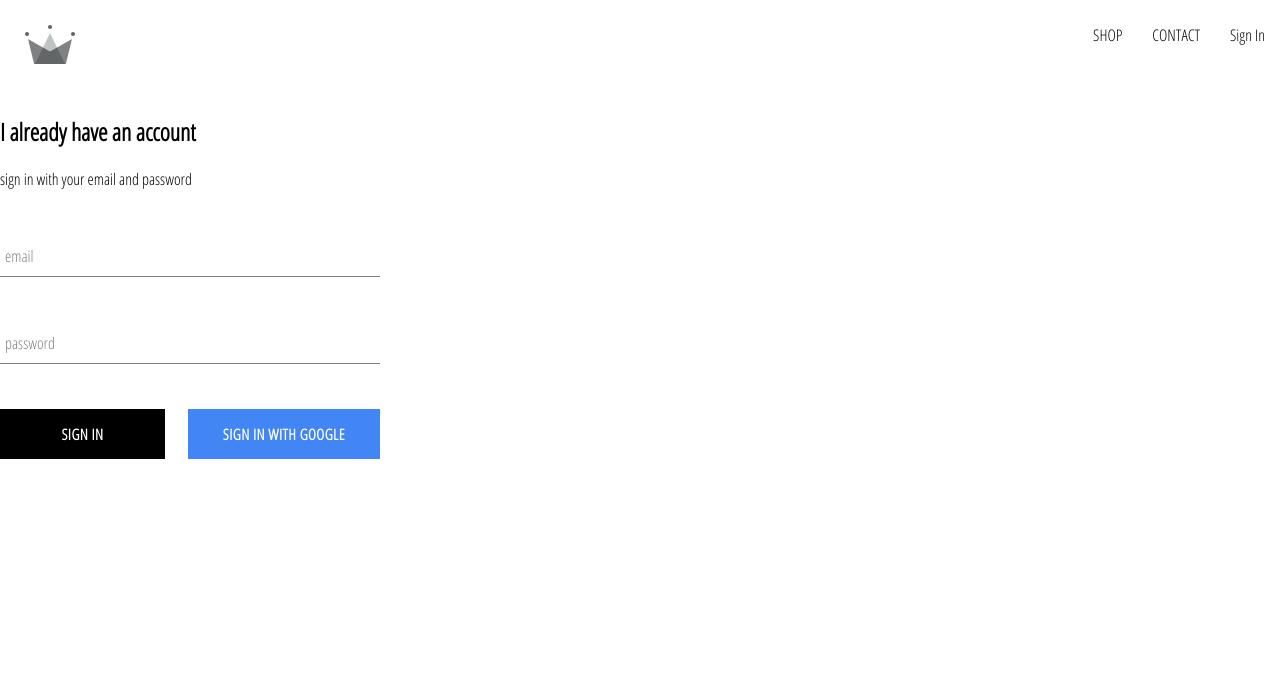
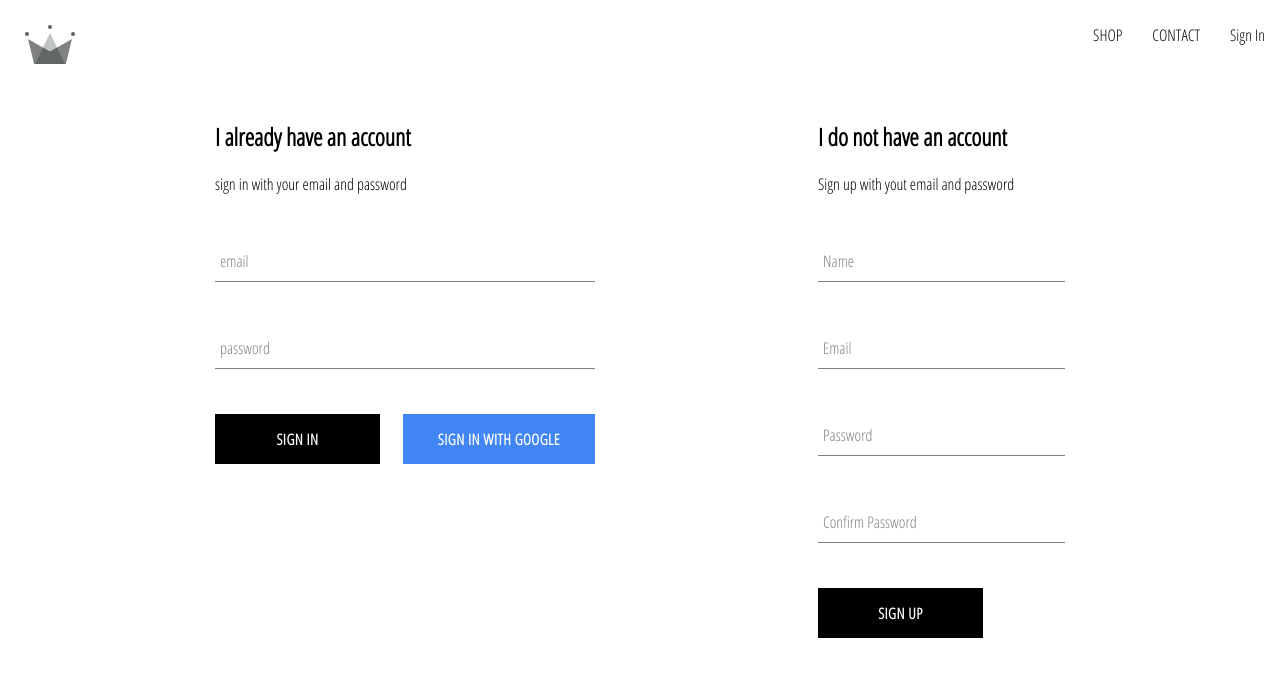
Before and after one commit to TheRealPappaG/clothing_proj, a React (Create React App) app: page /sign-in-sign-out in a window 1280 px wide. Shown: the top 676 px of the page. Built offline with nearby package versions, Linux system fonts and the light colour scheme; no server answers.

Commit message:
sign in and sign up component added with functionality

```diff
--- a/src/App.js
+++ b/src/App.js
@@ -5,7 +5,7 @@
 import ShopPage from './pages/shop/shop.component';
 import Header from './components/header/header.components';
 import SignInSignOut from './pages/sign-in-sign-out/sign-in-sign-out.component'
-import {auth} from './assets/firebase/firebase.utils';
+import {auth, createUserProfileDocument} from './assets/firebase/firebase.utils';
 
 import './App.css';
 
@@ -20,13 +20,25 @@
 
   unsubscribeFromAuth = null
 
-  componentDidMount(){
-    this.unsubscribeFromAuth = auth.onAuthStateChanged(user => {
-      this.setState({currentUser: user})
+  componentDidMount() {
+    this.unsubscribeFromAuth = auth.onAuthStateChanged(async userAuth => {
+      if(userAuth){
+        const userRef = await createUserProfileDocument(userAuth);
 
-      console.log(user);
-    })
+         userRef.onSnapshot(snapShot => {
+          this.setState({
+              currentUser: {
+                id: snapShot.id,
+                ...snapShot.data()
+              }
+            })
+        })
+      }
+
+      this.setState({currentUser: userAuth});
+    });
   }
+
 
   componentWillUnmount(){
     this.unsubscribeFromAuth();
--- a/src/assets/firebase/firebase.utils.js
+++ b/src/assets/firebase/firebase.utils.js
@@ -12,7 +12,35 @@
     measurementId: "G-3GNYXQE2D6"
 };
 
-firebase.initializeApp(config);
+if(!firebase.apps.length){
+    firebase.initializeApp(config);
+}
+
+export const createUserProfileDocument = async (userAuth, additionalData) => {
+    if (!userAuth) return;
+
+    const userRef = firestore.doc(`users/${userAuth.uid}`)
+
+    const snapShot = await userRef.get();
+
+    if(!snapShot.exists){
+      const {displayName, email} = userAuth
+      const createdOn = new Date();
+
+      try{
+        await userRef.set({
+          displayName,
+          email,
+          createdOn,
+          ...additionalData
+        })
+      }catch(error){
+        console.log('error creating user', error.message)
+      }
+    }
+    return userRef;
+  };
+
 
 export const auth = firebase.auth();
 export const firestore = firebase.firestore();
--- a/src/components/sign-in/sign-in.component.jsx
+++ b/src/components/sign-in/sign-in.component.jsx
@@ -2,7 +2,7 @@
 
 import FormInput from '../form-input/form-input.component';
 import CustomButton from '../custom-button/custom-button.component';
-import {signInWithGoogle} from '../../assets/firebase/firebase.utils';
+import {auth, signInWithGoogle} from '../../assets/firebase/firebase.utils';
 
 import './sign-in.styles.scss';
 
@@ -16,12 +16,20 @@
         }
     }
 
-    handleSubmit = event => {
+    handleSubmit = async event => {
         event.preventDefault();
-        this.setState({email: "", password: ""});
+
+        const {email, password} = this.state;
+
+        try{
+            await auth.signInWithEmailAndPassword(email, password);
+            this.setState({email: "", password: ""});
+        }catch(error){
+            alert(error)
+        }
     }
 
-    handleChange = event => {
+    handleChange = async event => {
         const {value, name} = event.target;
         this.setState({[name]: value})
     }
--- /dev/null
+++ b/src/components/sign-up/sign-up.component.jsx
@@ -0,0 +1,100 @@
+import React from 'react';
+
+import FormInput from '../form-input/form-input.component';
+import CustomButton from '../custom-button/custom-button.component';
+
+import {auth, createUserProfileDocument} from '../../assets/firebase/firebase.utils';
+
+import './sign-up.styles.scss';
+
+class SignUp extends React.Component {
+    constructor(){
+        super()
+        this.state ={
+            displayName: '',
+            email: '',
+            password: '',
+            confirmPassword: ''
+        }
+    }
+
+    handleSubmit = async event => {
+        event.preventDefault();
+
+        const {displayName, email, password, confirmPassword} = this.state;
+
+        if(password !== confirmPassword){
+            alert("password and confirm password do not match");
+            return;
+        }
+
+        try{
+            const {user} = await auth.createUserWithEmailAndPassword(email, password);
+
+            await createUserProfileDocument(user, {displayName});
+
+            this.setState({
+            displayName: '',
+            email: '',
+            password: '',
+            confirmPassword: ''
+            })
+        }
+        catch(error){
+            console.error(error)
+        }
+    }
+
+    handleChange = event => {
+        const {value, name} = event.target;
+        this.setState({[name]: value})
+    }
+
+    render(){
+        const {displayName, email, password, confirmPassword} = this.state;
+        return(
+            <div className = "sing-up">
+                <h2 className = "title"> I do not have an account</h2>
+                <span>Sign up with yout email and password</span>
+                <form className = "sign-up-form" onSubmit = {this.handleSubmit}>
+                    <FormInput
+                        type = "text"
+                        name = "displayName"
+                        value = {displayName}
+                        label = "Name"
+                        onChange = {this.handleChange}
+                        required
+                    />
+                    <FormInput
+                        type = "email"
+                        name = "email"
+                        value = {email}
+                        label = "Email"
+                        onChange = {this.handleChange}
+                        required
+                    />
+                    <FormInput
+                        type = "password"
+                        name = "password"
+                        value = {password}
+                        label = "Password"
+                        onChange = {this.handleChange}
+                        required
+                    />
+                    <FormInput
+                        type = "password"
+                        name = "confirmPassword"
+                        value = {confirmPassword}
+                        label = "Confirm Password"
+                        onChange = {this.handleChange}
+                        required
+                    />
+                    <CustomButton type = "submit">Sign Up</CustomButton>
+                </form>
+
+            </div>
+        )
+    }
+}
+
+export default SignUp
--- /dev/null
+++ b/src/components/sign-up/sign-up.styles.scss
@@ -0,0 +1,9 @@
+.sign-up {
+    display: flex;
+    flex-direction: column;
+    width: 380px;
+
+    .title {
+      margin: 10px 0;
+    }
+  }
--- a/src/pages/sign-in-sign-out/sign-in-sign-out.component.jsx
+++ b/src/pages/sign-in-sign-out/sign-in-sign-out.component.jsx
@@ -1,12 +1,14 @@
 import React from 'react';
 
 import SignIn from '../../components/sign-in/sign-in.component';
+import SignUp from '../../components/sign-up/sign-up.component';
 
 import './sign-in-sign-out.styles.scss';
 
 const SignInSignOut = () => (
-    <div>
+    <div className = "sign-in-and-sign-up">
         <SignIn />
+        <SignUp />
     </div>
 )
 
--- a/src/pages/sign-in-sign-out/sign-in-sign-out.styles.scss
+++ b/src/pages/sign-in-sign-out/sign-in-sign-out.styles.scss
@@ -0,0 +1,6 @@
+.sign-in-and-sign-up{
+    width: 850px;
+    display: flex;
+    justify-content: space-between;
+    margin: 30px auto;
+}
```
Also changed, not shown: 1 other file (tests, documents, lock files or other folders).
